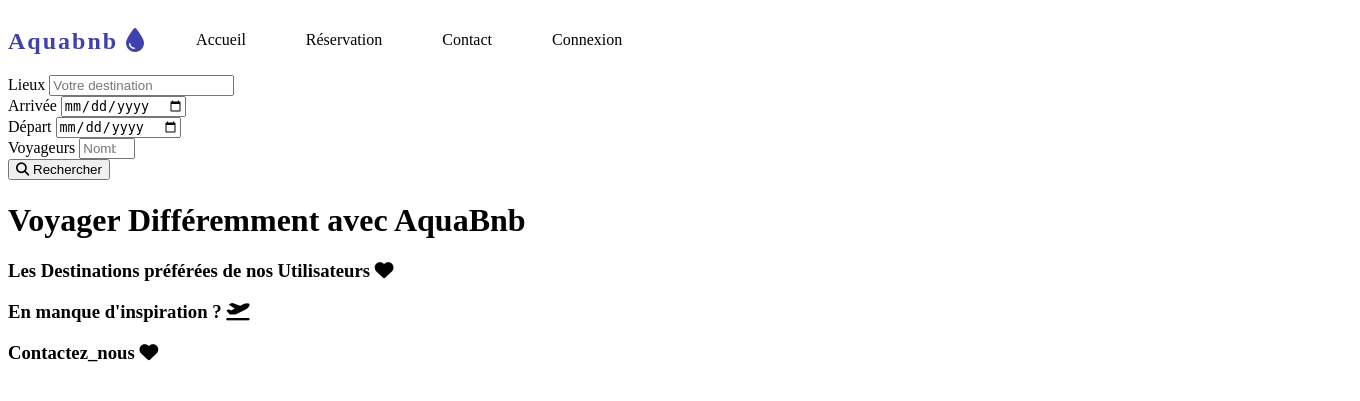
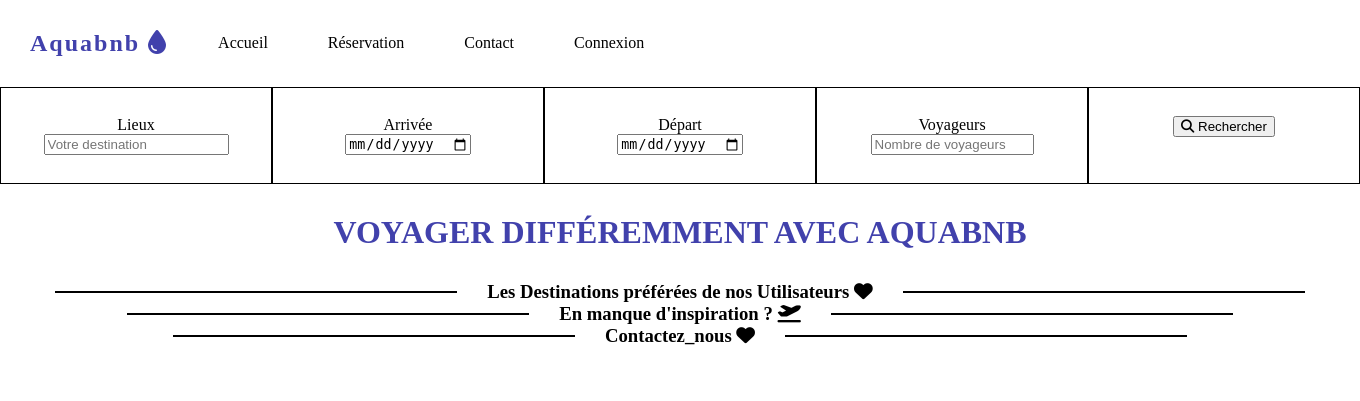
Before and after one commit to tomynov/Airbnb_Aqua, a PHP site: page / in a window 1360 px wide. Shown: the top 401 px of the page. Run offline with PHP 8.4, Linux system fonts and the light colour scheme; some libraries are stand-ins or nearby versions.

Commit message:
index debut style

```diff
--- a/css/style.css
+++ b/css/style.css
@@ -1,6 +1,16 @@
+*{
+    margin: 0;
+}
+
 /*------------------------------------------------------
                 PAGE HEADER
 ------------------------------------------------------*/
+
+.head_aqua{
+    /* background-color: blue; */
+    margin: 30px;
+}
+
 .top_aqua{
     display: flex;
     flex-direction: row;
@@ -17,6 +27,7 @@
     list-style: none;
     display: flex;
     flex-direction: row;
+    text-align: right;
 }
 
 .lien{
@@ -27,9 +38,62 @@
 }
 
 
-/* .head_aqua{
-    background-color: blue;
-} */
+
+/*------------------------------------------------------
+                PAGE INDEX
+------------------------------------------------------*/
+
+        /* Barre de Recherche */
+
+.recherche_head{
+    display: flex;
+    flex-direction: row;
+    width: 100%;
+}
+
+.block_recherche{
+    width: 120px;
+    /* margin: 40px; */
+    border: black solid 1px;
+    padding: 28px 75px;
+    display: flex;
+    flex-direction: column;
+    align-items: center;
+}
+
+#number{
+    width: 155px;
+}
+
+        /* Blocks Main */
+
+#title_main{
+    margin: 30px auto;
+    text-align: center;
+    text-transform: uppercase;
+    font-weight: bolder;
+    color: rgb(65, 65, 172);
+}
+
+.block_main{
+    display: flex;
+    flex-direction: row;
+    align-items: center;
+    justify-content: center;
+}
+
+.title_block_main{
+    text-align: center;
+    font-weight: bold;
+    margin: auto 30px;
+}
+
+.separ{
+    border: black solid 1px;
+    /* height: 1px; */
+    width: 400px;
+}
+
 
 
 /*------------------------------------------------------
--- a/index.php
+++ b/index.php
@@ -19,7 +19,7 @@
             </div>
             <div class="block_recherche">
                 <label> Voyageurs </label>
-                <input type="number" min="1" max="99" placeholder="Nombre de voyageurs" required>
+                <input type="number" id="number" min="1" max="99" placeholder="Nombre de voyageurs" required>
             </div>
             <div class="block_recherche">
                 <a href="">
@@ -29,15 +29,21 @@
         </div>
 
         <h1 id="title_main"> Voyager Différemment avec AquaBnb </h1>
-
         <div class="block_main">
+            <div class="separ"></div>
             <h3 class="title_block_main" > Les Destinations préférées de nos Utilisateurs <i class="fas fa-heart"></i> </h3>
+            <div class="separ"></div>
         </div>
         <div class="block_main">
+            <div class="separ"></div>
             <h3 class="title_block_main" > En manque d'inspiration ? <i class="fas fa-plane-departure"></i> </h3>
+            <div class="separ"></div>
         </div>
         <div class="block_main">
+            <div class="separ"></div>
             <h3 class="title_block_main" > Contactez_nous <i class="fas fa-heart"></i> </h3>
+            <div class="separ"></div>
+
         </div>
     </main>
 
```
